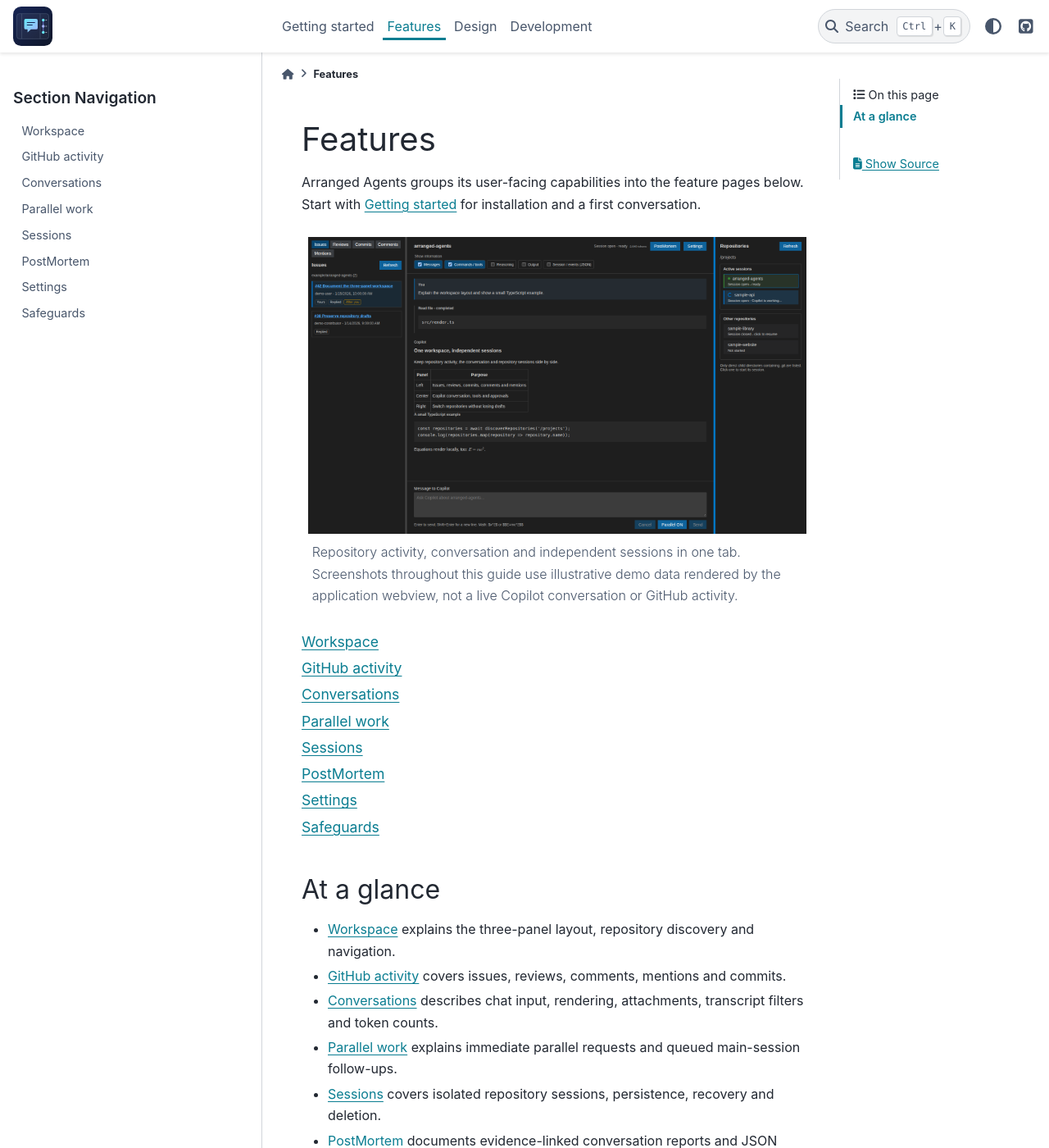
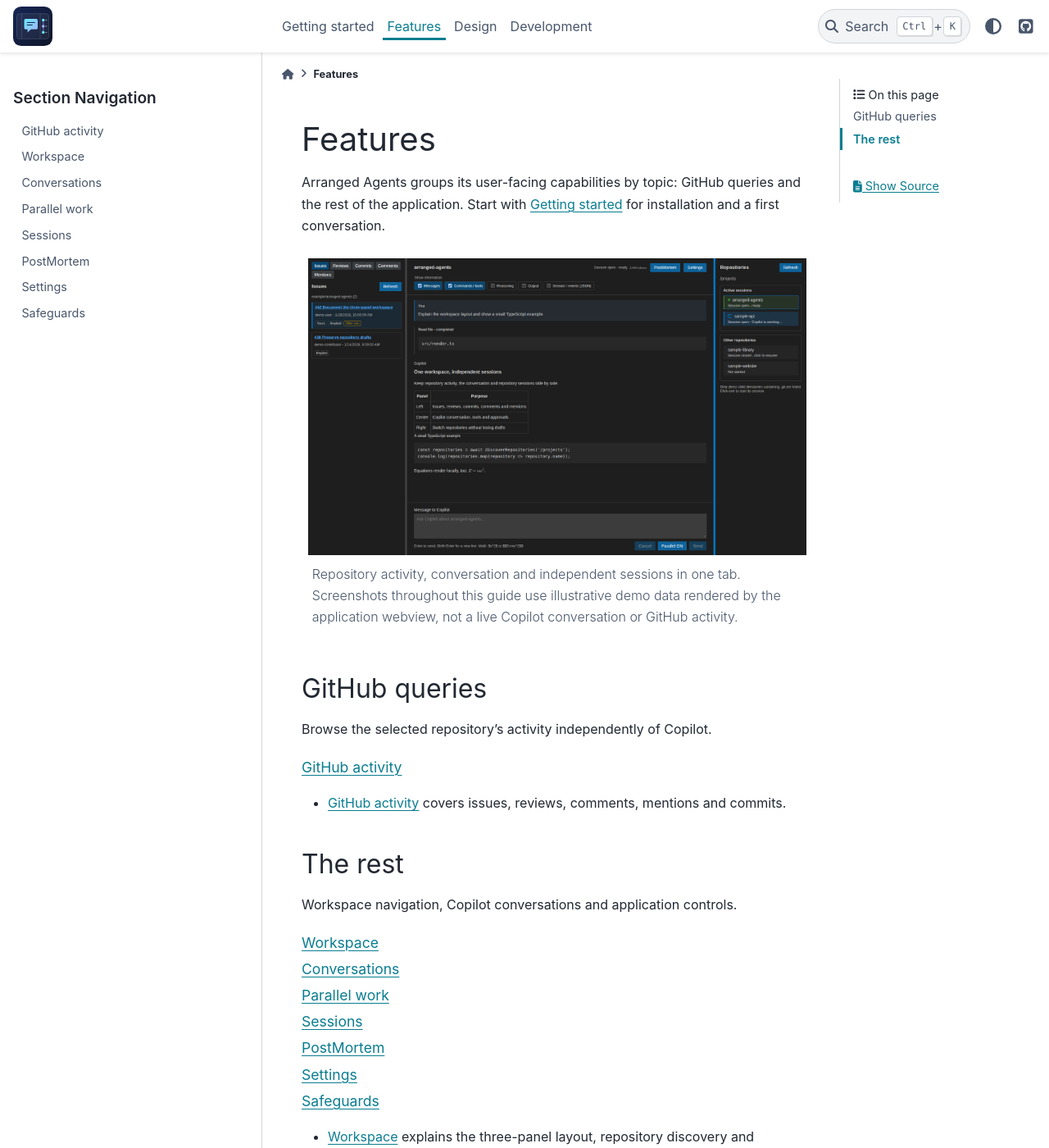
Before and after one commit to xadupre/arranged-agents, a Sphinx documentation site: the page built from docs/features.rst, in a window 1280 px wide and 1400 px high. Shown: the whole window at 82% size. Built offline with Sphinx 7.4.7 and the PyData theme 0.15.4, drawn with Linux system fonts in a browser that asks for light colours; some of the changed text lies outside the part shown.

Commit message:
Group the feature guide by topic (#41)
* Initial plan

* Group feature guide into GitHub queries and the rest

Co-authored-by: xadupre <22452781+xadupre@users.noreply.github.com>

---------

Co-authored-by: copilot-swe-agent[bot] <198982749+Copilot@users.noreply.github.com>
Co-authored-by: xadupre <22452781+xadupre@users.noreply.github.com>

```diff
--- a/docs/features.rst
+++ b/docs/features.rst
@@ -1,9 +1,9 @@
 Features
 ========
 
-Arranged Agents groups its user-facing capabilities into the feature pages
-below. Start with :doc:`getting_started` for installation and a first
-conversation.
+Arranged Agents groups its user-facing capabilities by topic: GitHub queries
+and the rest of the application. Start with :doc:`getting_started` for
+installation and a first conversation.
 
 .. figure:: images/workspace.png
    :alt: Three-panel workspace with GitHub issues, a Copilot conversation and repository sessions.
@@ -12,11 +12,28 @@ conversation.
    Screenshots throughout this guide use illustrative demo data rendered by the
    application webview, not a live Copilot conversation or GitHub activity.
 
+GitHub queries
+--------------
+
+Browse the selected repository's activity independently of Copilot.
+
+.. toctree::
+   :maxdepth: 1
+
+   features/github_activity
+
+* :doc:`features/github_activity` covers issues, reviews, comments, mentions and
+  commits.
+
+The rest
+--------
+
+Workspace navigation, Copilot conversations and application controls.
+
 .. toctree::
    :maxdepth: 1
 
    features/workspace
-   features/github_activity
    features/conversations
    features/parallel_work
    features/sessions
@@ -24,13 +41,8 @@ conversation.
    features/settings
    features/safeguards
 
-At a glance
------------
-
 * :doc:`features/workspace` explains the three-panel layout, repository
   discovery and navigation.
-* :doc:`features/github_activity` covers issues, reviews, comments, mentions and
-  commits.
 * :doc:`features/conversations` describes chat input, rendering, attachments,
   transcript filters and token counts.
 * :doc:`features/parallel_work` explains immediate parallel requests and queued
```
